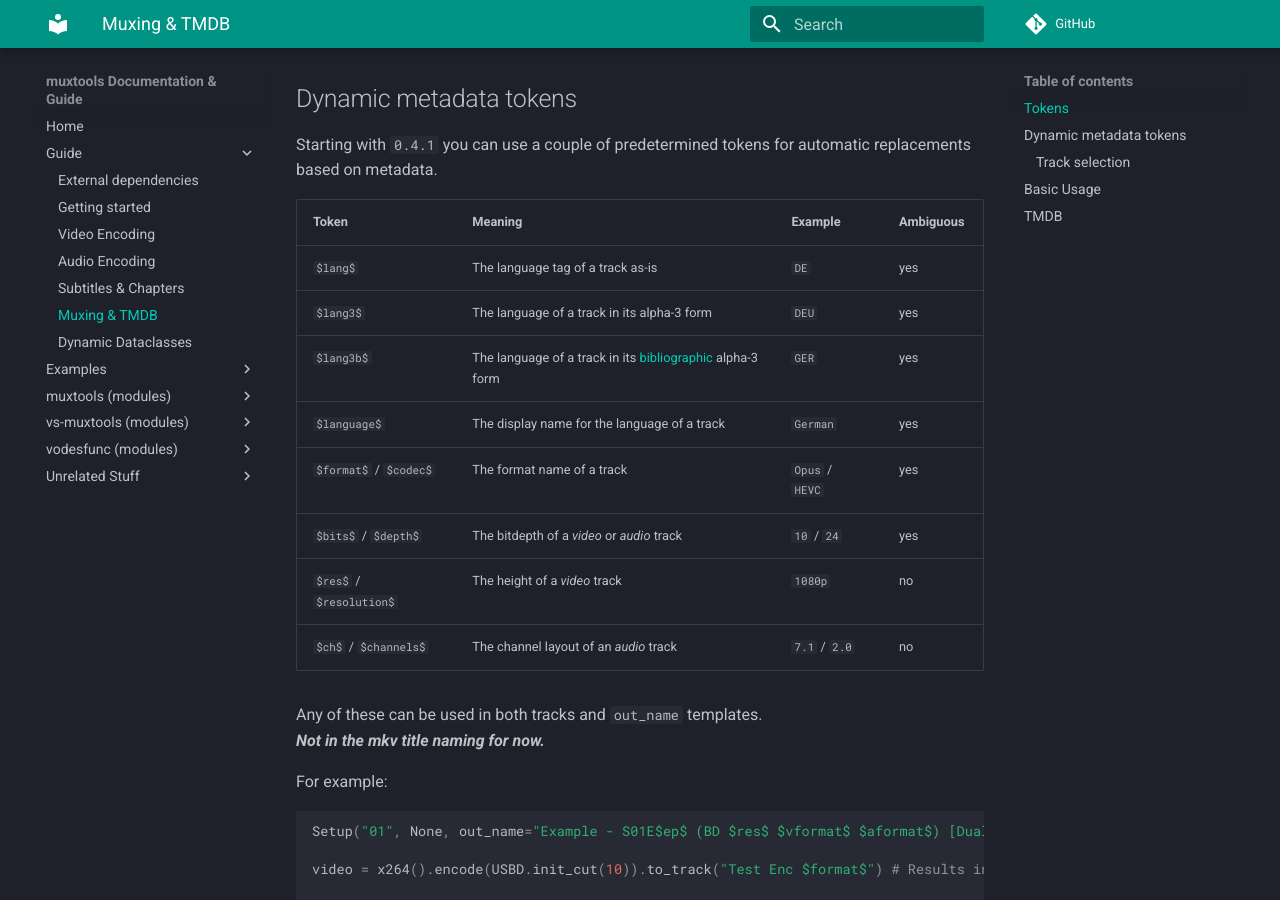
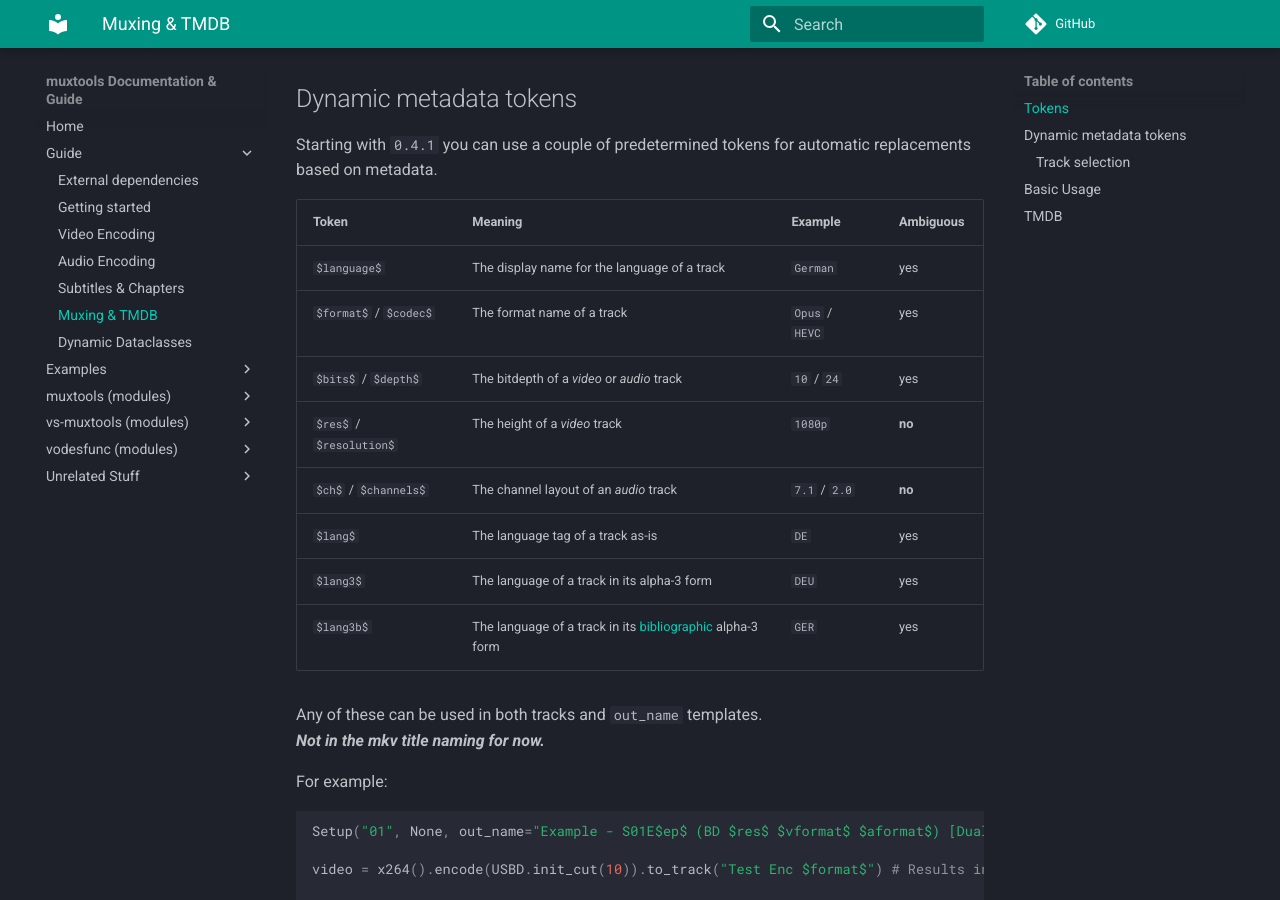
Before and after one commit to Vodes/muxtools-doc, an MkDocs documentation site: the page built from docs/guide/muxing-tmdb.md, in a window 1280 px wide and 900 px high, scrolled down 796 px. Built offline with MkDocs 1.6.1 and Material for MkDocs 9.7.7, drawn with Linux system fonts in a browser that asks for light colours; comment, search, counter and statistics services are not loaded.

Commit message:
Move less useful tokens to the bottom of the table

```diff
--- a/docs/guide/muxing-tmdb.md
+++ b/docs/guide/muxing-tmdb.md
@@ -27,14 +27,14 @@ Starting with `0.4.1` you can use a couple of predetermined tokens for automatic
 
 | Token    | Meaning | Example | Ambiguous
 | -------- | ------- | ---- | ---- |
+| `$language$`   | The display name for the language of a track    | `German`  | yes
+| `$format$` / `$codec$`   | The format name of a track | `Opus` / `HEVC`  | yes
+| `$bits$` / `$depth$`   | The bitdepth of a *video* or *audio*  track | `10` / `24`  | yes
+| `$res$` / `$resolution$`   | The height of a *video* track | `1080p`  | **no**
+| `$ch$` / `$channels$`   | The channel layout of an *audio* track | `7.1` / `2.0`  | **no**
 | `$lang$`  | The language tag of a track as-is | `DE` | yes
 | `$lang3$` | The language of a track in its alpha-3 form     | `DEU` | yes
 | `$lang3b$`   | The language of a track in its [bibliographic](https://github.com/georgkrause/langcodes?tab=readme-ov-file#getting-alpha3-codes) alpha-3 form   | `GER`  | yes
-| `$language$`   | The display name for the language of a track    | `German`  | yes
-| `$format$` / `$codec$`   | The format name of a track | `Opus` / `HEVC`  | yes
-| `$bits$` / `$depth$`   | The bitdepth of a *video* or *audio*  track | `10` / `24`  | yes
-| `$res$` / `$resolution$`   | The height of a *video* track | `1080p`  | no
-| `$ch$` / `$channels$`   | The channel layout of an *audio* track | `7.1` / `2.0`  | no
 
 Any of these can be used in both tracks and `out_name` templates.<br>
 ***Not in the mkv title naming for now.***
```
